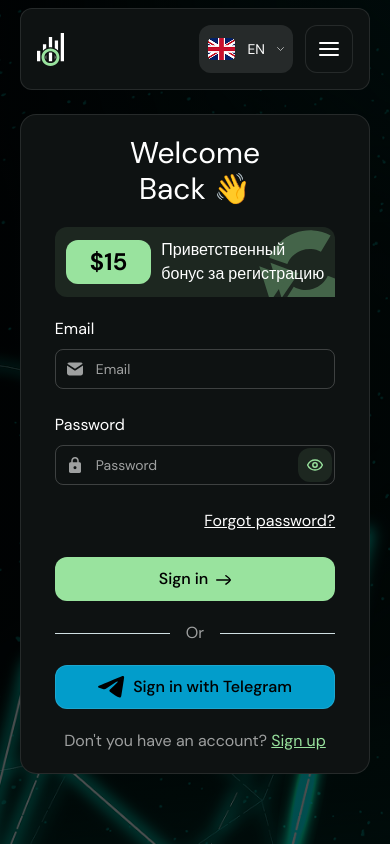
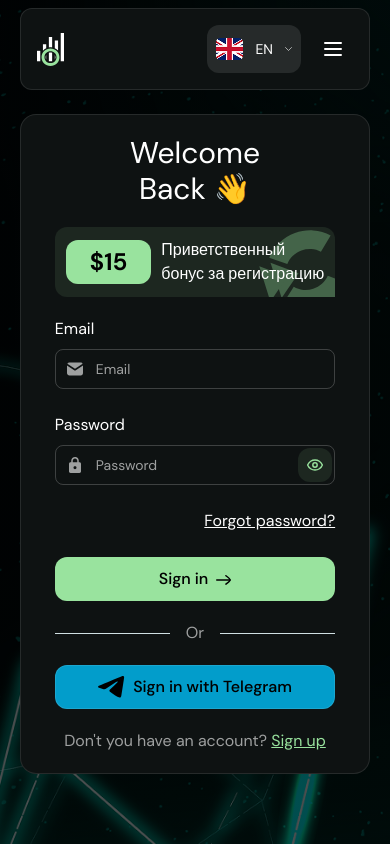
Before and after one commit to YangBang74/market-ai, a Vue app: page /auth in a window 390 px wide. Built offline with nearby package versions, Linux system fonts and the light colour scheme.

Commit message:
style: enhance mobile menu button design in DefaultLayout for better accessibility and visual consistency

```diff
--- a/src/app/layout/AuthLayout.vue
+++ b/src/app/layout/AuthLayout.vue
@@ -66,10 +66,27 @@ const toggleMobileMenu = () => {
         <LangSelect />
         <button
           @click="toggleMobileMenu"
-          class="lg:hidden z-60 h-12 w-12 bg-[#0E1212] border border-white/10 rounded-xl hover:bg-white/5 transition-colors flex items-center justify-center"
-            aria-label="Открыть меню"
+          class="p-2 rounded-md hover:bg-white/10 transition-colors"
+          aria-label="Toggle menu"
+        >
+          <svg
+            v-if="!isMobileMenuOpen"
+            class="w-6 h-6"
+            fill="none"
+            stroke="currentColor"
+            viewBox="0 0 24 24"
           >
-            <Icons name="menu" :size="24" />
+            <path stroke-linecap="round" stroke-linejoin="round" stroke-width="2" d="M4 6h16M4 12h16M4 18h16" />
+          </svg>
+          <svg
+            v-else
+            class="w-6 h-6"
+            fill="none"
+            stroke="currentColor"
+            viewBox="0 0 24 24"
+          >
+            <path stroke-linecap="round" stroke-linejoin="round" stroke-width="2" d="M6 18L18 6M6 6l12 12" />
+          </svg>
         </button>
       </div>
 
--- a/src/app/layout/DefaultLayout.vue
+++ b/src/app/layout/DefaultLayout.vue
@@ -39,10 +39,27 @@ onUnmounted(() => {
           <button
             v-if="!isMobileMenuOpen"
             @click="toggleSidebar"
-            class="lg:hidden fixed top-4.5 left-4 z-60 p-2 bg-[#0E1212] border border-white/10 rounded-lg hover:bg-white/5 transition-colors"
-            aria-label="Открыть меню"
+            class="absolute left-4 p-2 rounded-md hover:bg-white/10 transition-colors"
+            aria-label="Toggle menu"
           >
-            <Icons name="menu" :size="20" />
+            <svg
+              v-if="!isMobileMenuOpen"
+              class="w-6 h-6"
+              fill="none"
+              stroke="currentColor"
+              viewBox="0 0 24 24"
+            >
+              <path stroke-linecap="round" stroke-linejoin="round" stroke-width="2" d="M4 6h16M4 12h16M4 18h16" />
+            </svg>
+            <svg
+              v-else
+              class="w-6 h-6"
+              fill="none"
+              stroke="currentColor"
+              viewBox="0 0 24 24"
+            >
+              <path stroke-linecap="round" stroke-linejoin="round" stroke-width="2" d="M6 18L18 6M6 6l12 12" />
+            </svg>
           </button>
           <h1 class="text-[2rem] font-medium">
             {{ pageTitle }}
```
